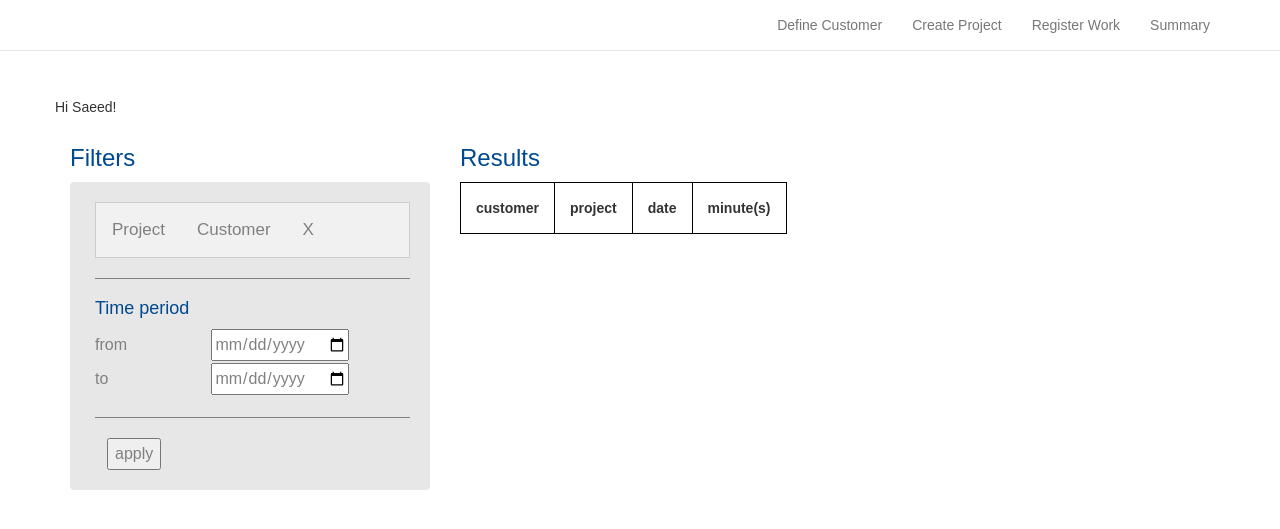
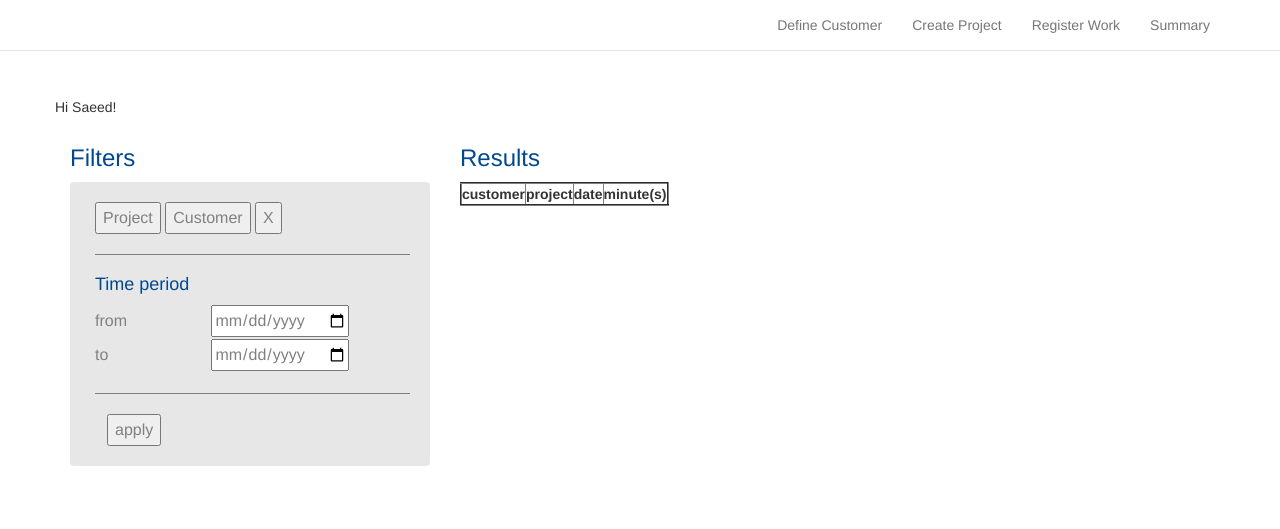
Before and after one commit to saeednm/revHW, a PHP site: page /stuff/summary.php in a window 1280 px wide. Shown: the top 529 px of the page. Run offline with PHP 8.4, Linux system fonts and the light colour scheme; data that the repository does not hold is empty.

Commit message:
style fixes

```diff
--- a/home.php
+++ b/home.php
@@ -58,7 +58,7 @@
 				<br>
 				<label style="width:72px">project</label>
 				<br>
-				<select name="project" style=" height:30px">
+				<select name="project" style="height:30px; width:230px; position:relative; ">
 
 
                 <?php
--- a/summary.php
+++ b/summary.php
@@ -17,61 +17,12 @@
     <link rel="stylesheet" href="/bower_components/bootstrap/dist/css/bootstrap.min.css">
     <link rel="stylesheet" href="./stylesheets/main.min.css">
     <link rel="stylesheet" href="./stylesheets/products.min.css">
+	<link rel="stylesheet" href="./stylesheets/summary.css">
     <script type="text/javascript" src="script.js"></script>
 </head>
 
 <body>
 <?php include('menu.html'); ?>
-
-<style>
-body {font-family: Arial;}
-
-/* Style the tab */
-.tab {
-    overflow: hidden;
-    border: 1px solid #ccc;
-    background-color: #f1f1f1;
-}
-
-/* Style the buttons inside the tab */
-.tab button {
-    background-color: inherit;
-    float: left;
-    border: none;
-    outline: none;
-    cursor: pointer;
-    padding: 14px 16px;
-    transition: 0.3s;
-    font-size: 17px;
-}
-
-/* Change background color of buttons on hover */
-.tab button:hover {
-    background-color: #ddd;
-}
-
-/* Create an active/current tablink class */
-.tab button.active {
-    background-color: #ccc;
-}
-
-/* Style the tab content */
-.tabcontent {
-    display: none;
-    padding: 6px 12px;
-    border: 1px solid #ccc;
-    border-top: none;
-}
-
-	table, th, td {
-    border: 1px solid black;
-    border-collapse: collapse;
-}
-th, td {
-    padding: 15px;
-}
-
-</style>
 
 <div class="container">
     <div class="row">
@@ -86,9 +37,7 @@
 					<button class="tablinks" onclick="openTab(event, 'Customers')">Customer</button>
 					<button class="tablinks" onclick="openTab(event, 'None')">X</button>
 				</div>
-				<form>
-				<input hidden name="type" value="filter"> </input>
-				<input hidden id="filterType" name="filterType" value="none"> </input>
+
 				<div id="Projects" class="tabcontent">
 
                 <?php
@@ -97,7 +46,7 @@
                 }
                 ?>
 				</div>
-				<input hidden id="projects" name="projects" value=""> </input>
+
 				<div id="Customers" class="tabcontent">
 
                 <?php
@@ -108,7 +57,6 @@
                 ?>
 
 				</div>
-				<input hidden id="customers" name="customers" value=""> </input>
 				<div id="None" class="tabcontent">
 				</div>
 
@@ -130,7 +78,11 @@
 </script>
 
 
-
+               <form>
+				<input hidden name="type" value="filter"> </input>
+				<input hidden id="filterType" name="filterType" value="none"> </input>
+				<input hidden id="projects" name="projects" value=""> </input>
+				<input hidden id="customers" name="customers" value=""> </input>
 				<hr>
                 <h4>Time period</h4>
 					<label style="width:100px">from</label>
```
Also changed, not shown: customer.php (+5 -5 lines), project.php (+5 -5 lines).
